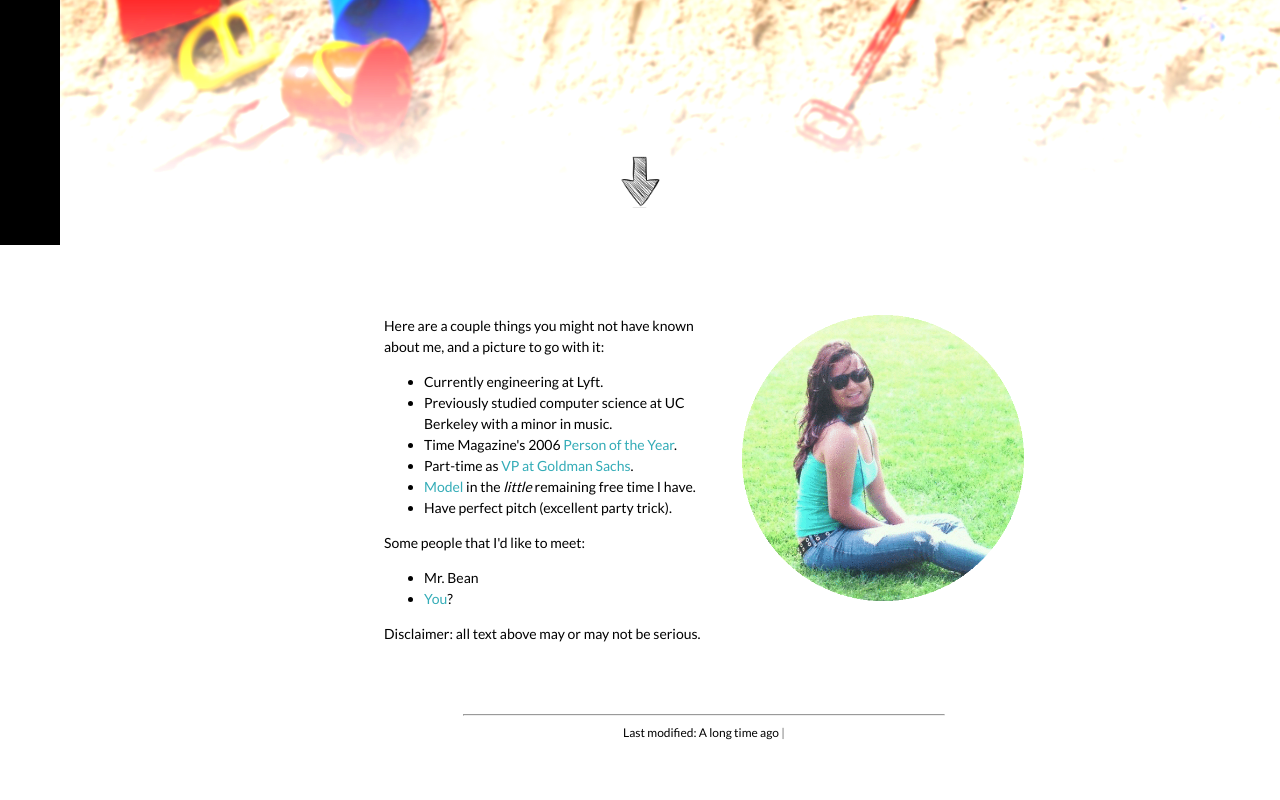
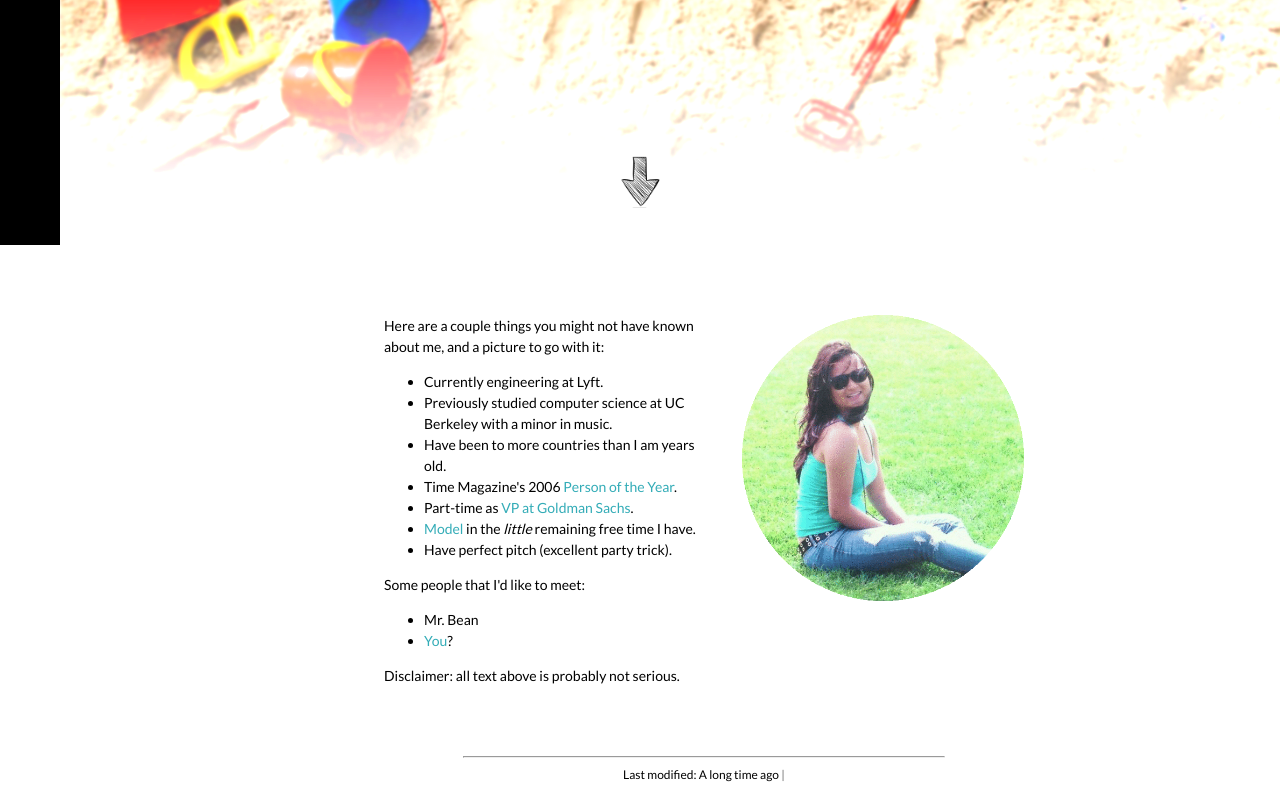
Before and after one commit to galacticmonkeys/galacticmonkeys.github.io, a plain HTML site: page index.html in a window 1280 px wide. Shown: the part 555-1355 px from the top of the page. Before the commit the page ends 1313 px from the top, so only its background shows below. Drawn offline with nearby package versions, Linux system fonts and the light colour scheme.

Commit message:
Update index.html

```diff
--- a/index.html
+++ b/index.html
@@ -68,6 +68,7 @@
               <ul>
 		  <li>Currently engineering at Lyft.</li>
                   <li>Previously studied computer science at UC Berkeley with a minor in music.</li>
+		  <li>Have been to more countries than I am years old.</li>
                   <li>Time Magazine's 2006 <a href = "https://content.time.com/time/covers/0,16641,20061225,00.html">Person of the Year</a>.</li>
                   <li>Part-time as <a href = "https://www.linkedin.com/pub/yuan-yuan/13/524/b77"> VP at Goldman Sachs</a>.</li>
                   <li><a href = "https://financialaid.berkeley.edu/give-change-life">Model</a> in the <i>little</i> remaining free time I have.</li>
@@ -78,7 +79,7 @@
                 <li>Mr. Bean</li>
                 <li><a href="mailto:email.yuan.now.dont.delay@gmailx.com" onmouseover="this.href=this.href.replace(/x/g,'');">You</a>?</li>
               </ul>
-              Disclaimer: all text above may or may not be serious.
+              Disclaimer: all text above is probably not serious.
             </div>
       </div>
       <footer>
```
